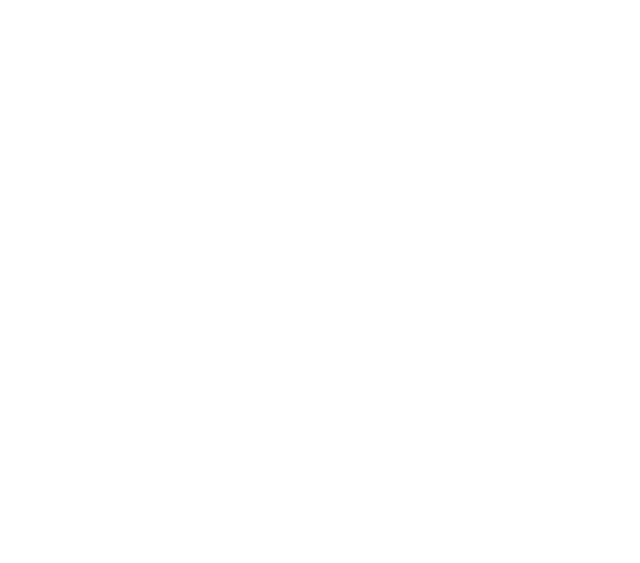
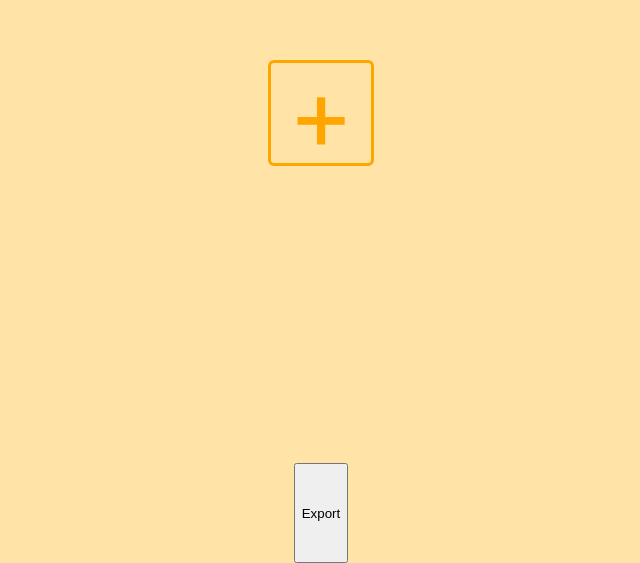
Before and after one commit to Aidymouse/map-numberer, a Svelte app: page / in a window 1280 px wide. Shown: the part 237-800 px from the top of the page, without its empty margins (319-959 px from the left). Built offline with nearby package versions, Linux system fonts and the light colour scheme.

Commit message:
can input images now

```diff
--- a/src/App.svelte
+++ b/src/App.svelte
@@ -1,12 +1,24 @@
 <script lang="ts">
   import svelteLogo from './assets/svelte.svg'
-  import Counter from './lib/Counter.svelte'
+
+  import MapView from './components/MapView.svelte';
+  import Controls from './components/Controls.svelte';
+
 </script>
 
 <main>
+
+  <MapView />
+  <Controls />
 
 </main>
 
 <style>
 
+  main {
+    display: grid;
+    grid-template-columns: 1fr;
+    grid-template-rows: 1fr auto;
+  }
+
 </style>
--- a/src/app.css
+++ b/src/app.css
@@ -14,70 +14,27 @@
   -moz-osx-font-smoothing: grayscale;
   -webkit-text-size-adjust: 100%;
 
-  background-color: beige;
+  background-color: rgb(255, 227, 167);
 }
 
-a {
-  font-weight: 500;
-  color: #646cff;
-  text-decoration: inherit;
-}
-a:hover {
-  color: #535bf2;
+html {
+  width: 100%;
+  height: 100%;
+
 }
 
 body {
+  width: 100%;
+  height: 100%;
   margin: 0;
-  display: flex;
-  place-items: center;
-  min-width: 320px;
-  min-height: 100vh;
-}
-
-h1 {
-  font-size: 3.2em;
-  line-height: 1.1;
-}
-
-.card {
-  padding: 2em;
 }
 
 #app {
-  max-width: 1280px;
-  margin: 0 auto;
-  padding: 2rem;
-  text-align: center;
+  width: 100%;
+  height: 100%;
 }
 
-button {
-  border-radius: 8px;
-  border: 1px solid transparent;
-  padding: 0.6em 1.2em;
-  font-size: 1em;
-  font-weight: 500;
-  font-family: inherit;
-  background-color: #1a1a1a;
-  cursor: pointer;
-  transition: border-color 0.25s;
+main {
+  width: 100%;
+  height: 100%;
 }
-button:hover {
-  border-color: #646cff;
-}
-button:focus,
-button:focus-visible {
-  outline: 4px auto -webkit-focus-ring-color;
-}
-
-@media (prefers-color-scheme: light) {
-  :root {
-    color: #213547;
-    background-color: #ffffff;
-  }
-  a:hover {
-    color: #747bff;
-  }
-  button {
-    background-color: #f9f9f9;
-  }
-}
--- /dev/null
+++ b/src/components/Controls.svelte
@@ -0,0 +1,20 @@
+<script lang="ts">
+
+</script>
+
+
+<section>
+
+    <button>Export</button>
+
+</section>
+
+<style>
+
+    section {
+        height: 100px;
+        display: flex;
+        justify-content: center;
+    }
+
+</style>
--- /dev/null
+++ b/src/components/MapView.svelte
@@ -0,0 +1,45 @@
+<script lang="ts">
+
+    import PlusButtonFileInput from './PlusButtonFileInput.svelte'
+
+    let mapImage = new Image();
+
+    let imageFiles: FileList;
+    function loadImage(e) {
+
+        if (imageFiles.length < 1) return;
+
+        var fr = new FileReader();
+        fr.onload = () => {
+            mapImage.src = fr.result
+        }
+        fr.readAsDataURL(imageFiles[0])
+
+    }
+
+</script>
+
+
+<section>
+
+    {#if mapImage.src}
+        <img src={mapImage.src} alt="Loaded Map">
+
+    {:else}
+        <PlusButtonFileInput bind:files={imageFiles} on:change={loadImage} width={100} height={100} accept="image/*" />
+
+    {/if}
+
+
+</section>
+
+
+<style>
+
+    section {
+        display: flex;
+        place-content: center;
+        place-items: center;
+    }
+
+</style>
--- /dev/null
+++ b/src/components/PlusButtonFileInput.svelte
@@ -0,0 +1,64 @@
+<script lang="ts">
+    import { createEventDispatcher } from "svelte";
+
+    const dispatch = createEventDispatcher()
+
+    export let width: number = 50;
+    export let height: number = 50
+
+    export let accept = "*";
+
+    export let files: FileList;
+
+    function fileChanged(e) {
+        dispatch('change', e);
+    }
+
+</script>
+
+<div id="plus-container" style={`width: ${width}px; height: ${height}px`}>
+
+    <p style={`font-size: ${width}px`}>+</p>
+
+    <input type="file" accept={accept} bind:files on:change={fileChanged}>
+
+
+
+</div>
+
+
+<style>
+
+    #plus-container {
+        border: solid 3px orange;
+        border-radius: 6px;
+        position: relative;
+        color: orange;
+        transition-duration: 0.2s;
+    }
+
+    #plus-container:hover {
+        background-color: rgba(255, 255, 255, 0.5);
+        transition-duration: 0.2s;
+    }
+
+    p {
+        position: absolute;
+        width: 100%;
+        height: 100%;
+        margin: 0px;
+        top: 0px;
+        left: 0px;
+        display: flex;
+        place-content: center;
+        place-items: center;
+        font-size: 30px;
+    }
+
+    input {
+        opacity: 0;
+        width: 100%;
+        height: 100%;
+    }
+
+</style>
```
